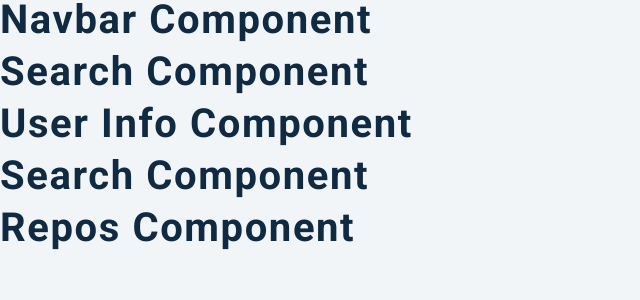
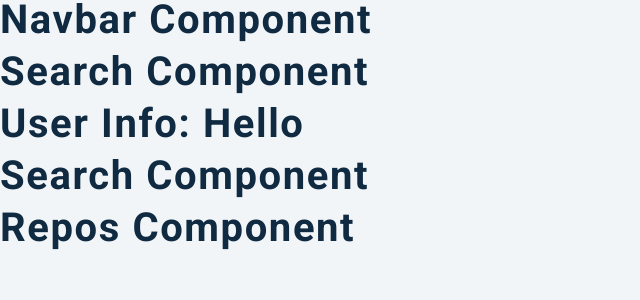
Before and after one commit to badjatya/Gitops, a React (Create React App) app: page / in a window 1280 px wide. Shown: the top 300 px of the page, without its empty margins (0-640 px from the left). Built offline with nearby package versions, Linux system fonts and the light colour scheme.

Commit message:
Info Components styled

```diff
--- a/src/components/Info.js
+++ b/src/components/Info.js
@@ -1,11 +1,12 @@
-import React from 'react';
-import { GithubContext } from '../context/context';
-import styled from 'styled-components';
-import { GoRepo, GoGist } from 'react-icons/go';
-import { FiUsers, FiUserPlus } from 'react-icons/fi';
+import React from "react";
+import { GithubContext } from "../context/context";
+import styled from "styled-components";
+import { GoRepo, GoGist } from "react-icons/go";
+import { FiUsers, FiUserPlus } from "react-icons/fi";
 
 const UserInfo = () => {
-  return <h2>user info component</h2>;
+  const data = React.useContext(GithubContext);
+  return <h2>user info: {data}</h2>;
 };
 
 const Wrapper = styled.section`
```
